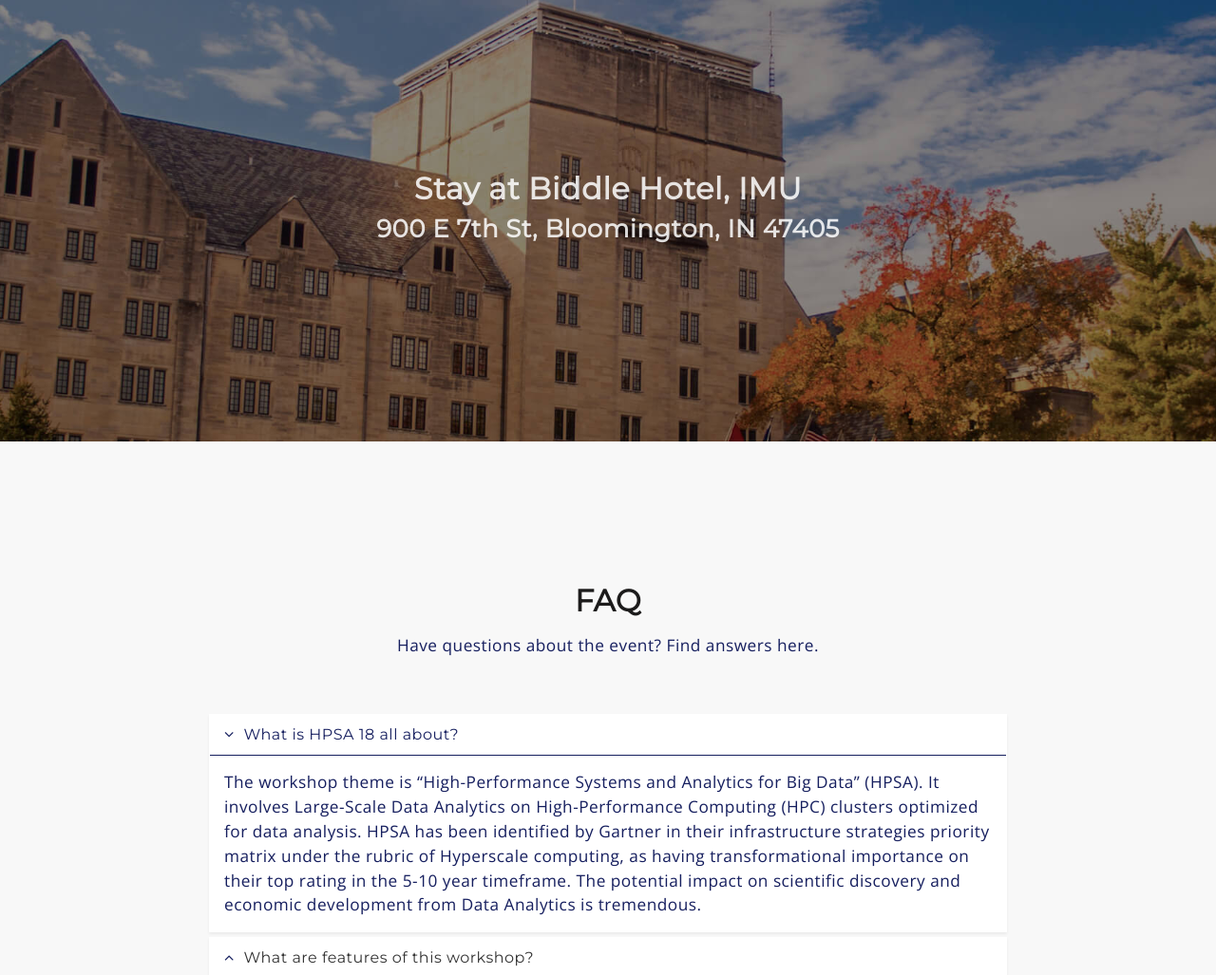
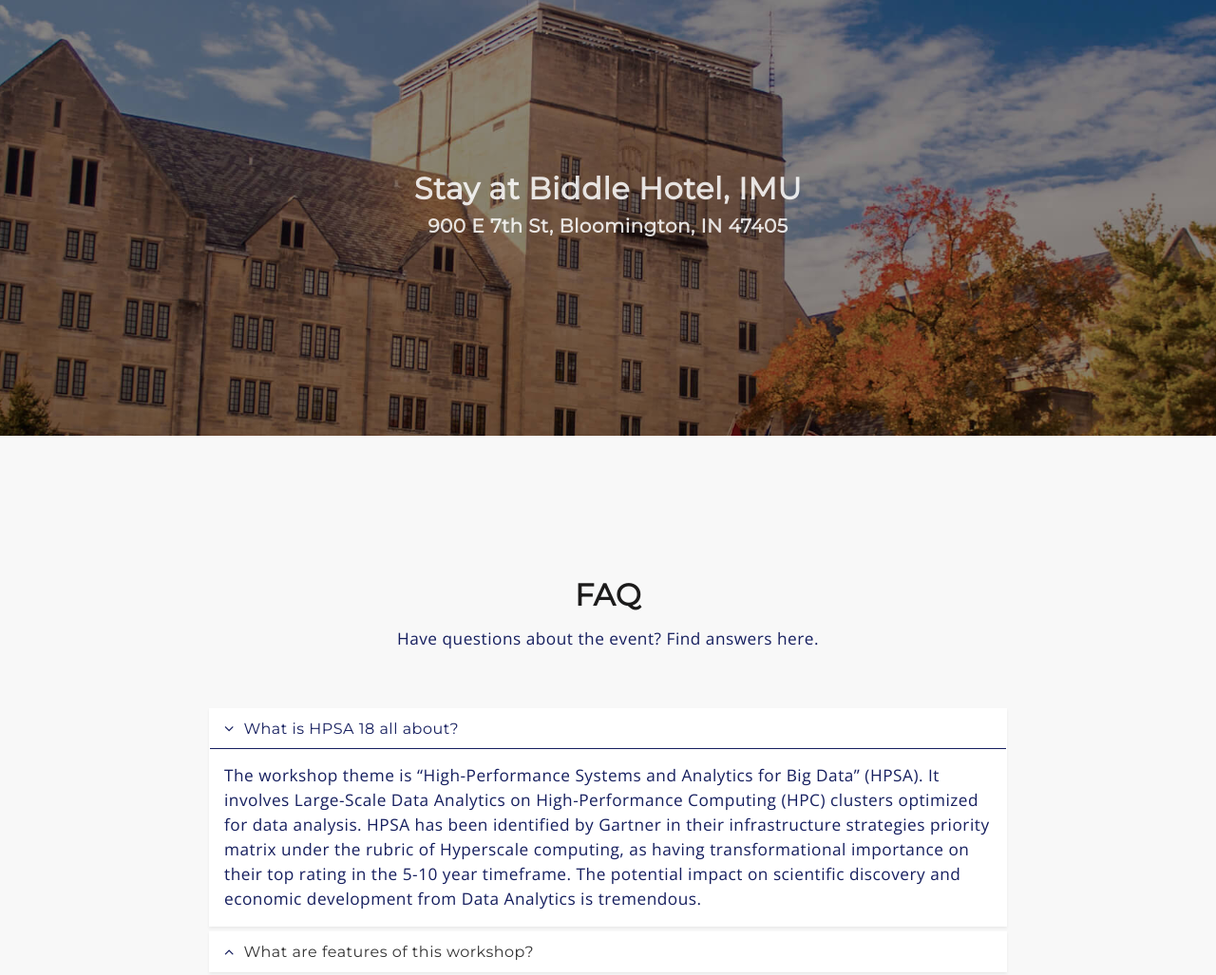
Before and after one commit to dexterrules/HPSA, a plain HTML site: page index.html in a window 1280 px wide. Shown: the part 3697-4724 px from the top of the page at 95% size. Drawn offline with nearby package versions, Linux system fonts and the light colour scheme; a script that the page names is missing.

Commit message:
reduce font size of biddle address

```diff
--- a/index.html
+++ b/index.html
@@ -642,7 +642,7 @@
 						<div class="col-md-12">
 							<div class="mu-video-area">
 								<h2>Stay at Biddle Hotel, IMU</h2>
-								<h3>900 E 7th St, Bloomington, IN 47405</h3>
+								<h5>900 E 7th St, Bloomington, IN 47405</h5>
 								<!--<a class="mu-video-play-btn" href="#"><i class="fa fa-play" aria-hidden="true"></i></a>-->
 							</div>
 						</div>
--- a/style.css
+++ b/style.css
@@ -482,7 +482,7 @@ button:focus {
 	color: #fff;
 }
 
-.mu-video-area h3 {
+.mu-video-area h5 {
 	color: #fff;
 }
 
```
